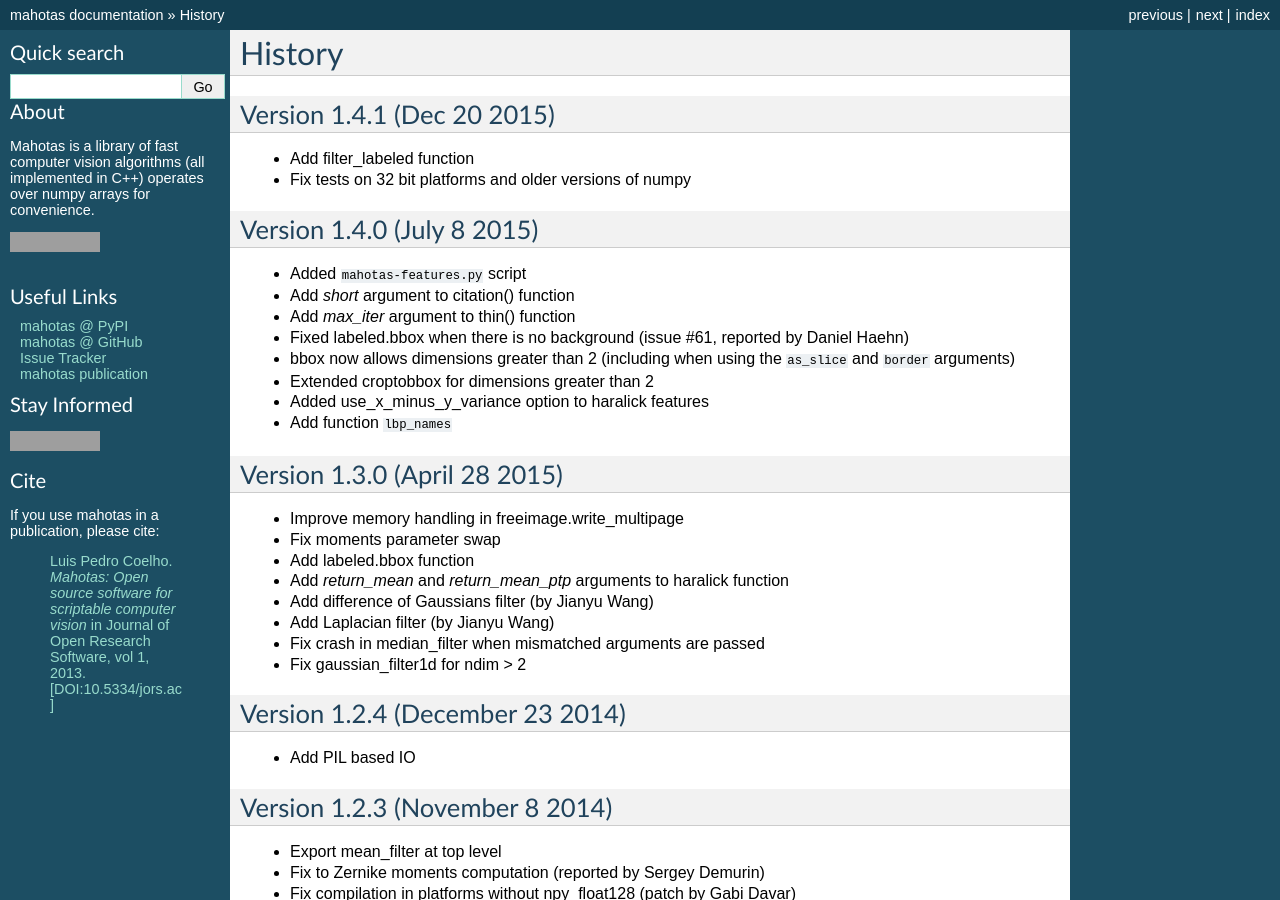
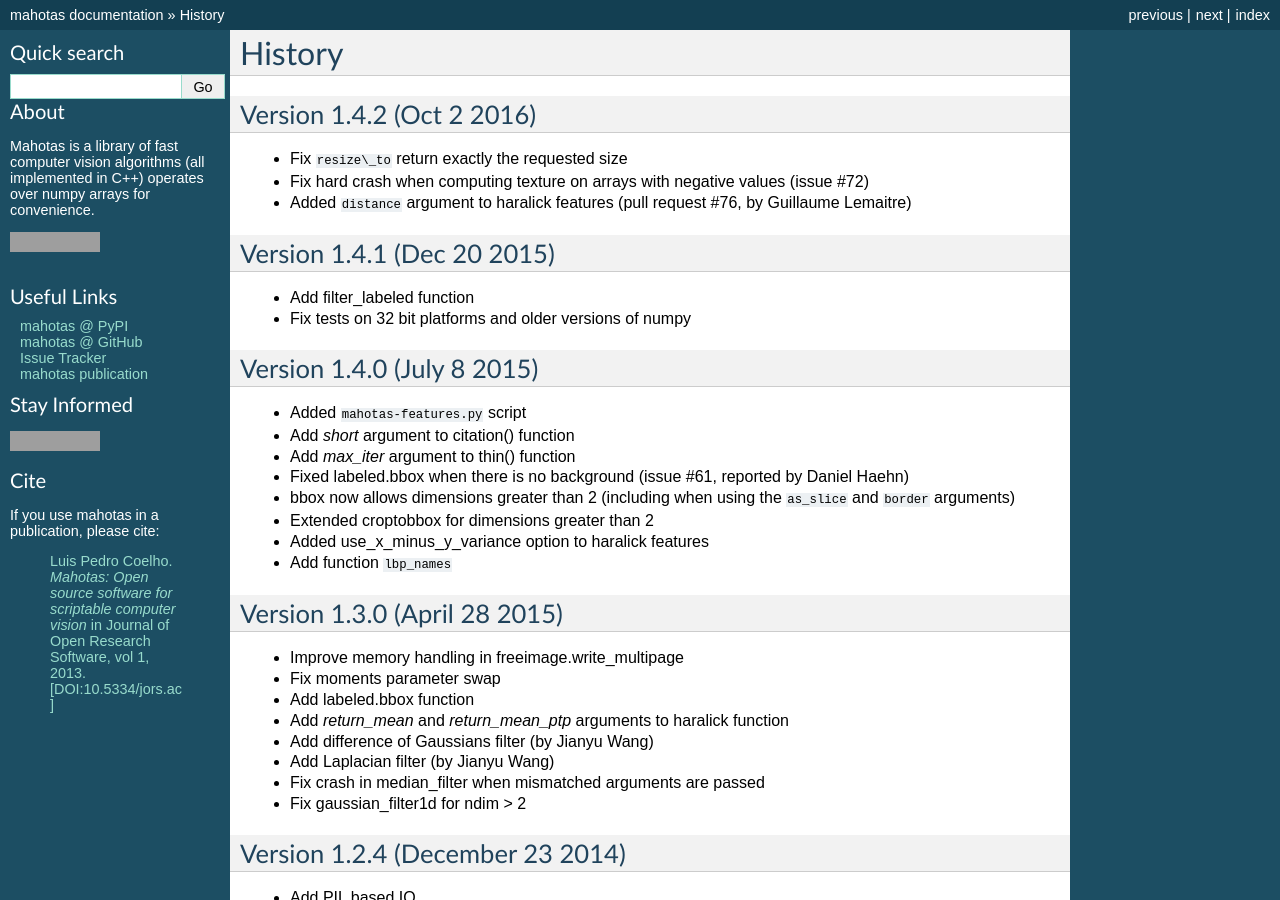
Before and after one commit to luispedro/mahotas, a Sphinx documentation site: the page built from docs/source/history.rst, in a window 1280 px wide and 900 px high, cut to the strip 0-900 px from the top of the window. Built offline with Sphinx 7.4.7, drawn with Linux system fonts in a browser that asks for light colours; formulas are drawn with MathJax 3; the version number could not be read and is left out; grey boxes are pictures that could not be loaded.

Commit message:
BLD Release 1.4.2
Bugfix release. Full ChangeLog:

    * Fix `resize_to` return exactly the requested size
    * Fix hard crash when computing texture on arrays with negative values
    (issue #72)
    * Added `distance` argument to haralick features (pull request #76, by
    Guillaume Lemaitre)

```diff
--- a/docs/source/history.rst
+++ b/docs/source/history.rst
@@ -1,6 +1,16 @@
 =======
 History
 =======
+
+Version 1.4.2 (Oct 2 2016)
+~~~~~~~~~~~~~~~~~~~~~~~~~~
+
+- Fix ``resize\_to`` return exactly the requested size
+- Fix hard crash when computing texture on arrays with negative values
+  (issue #72)
+- Added ``distance`` argument to haralick features (pull request #76, by
+  Guillaume Lemaitre)
+
 
 Version 1.4.1 (Dec 20 2015)
 ~~~~~~~~~~~~~~~~~~~~~~~~~~~
```
Also changed, not shown: README.md (+7 -0 lines), 2 other files.
